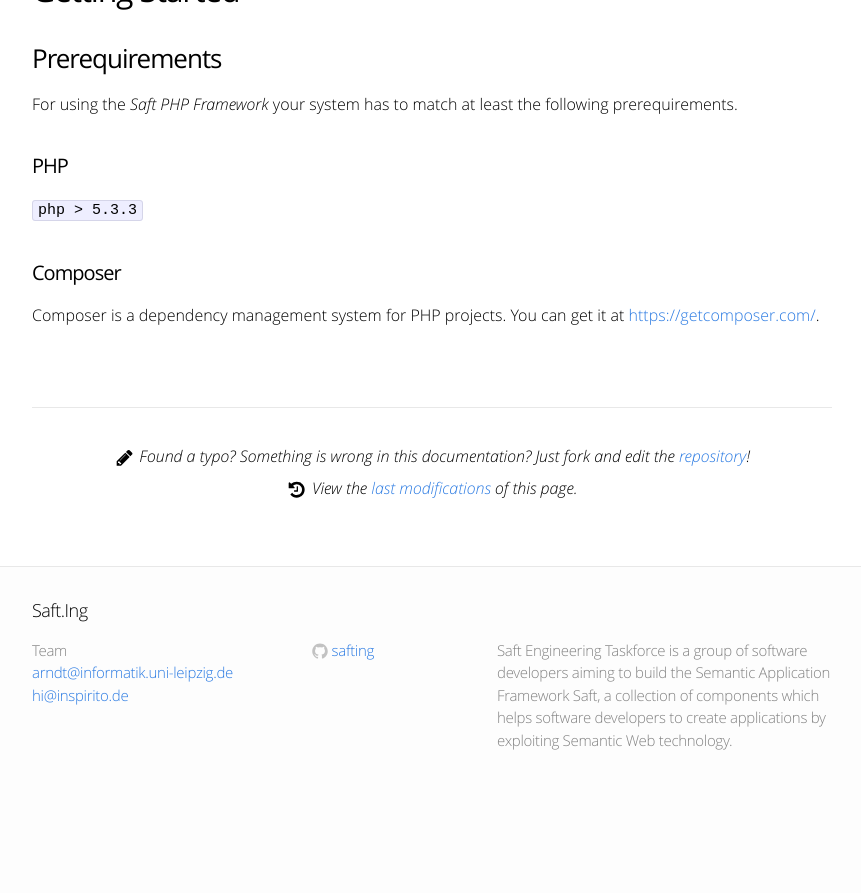
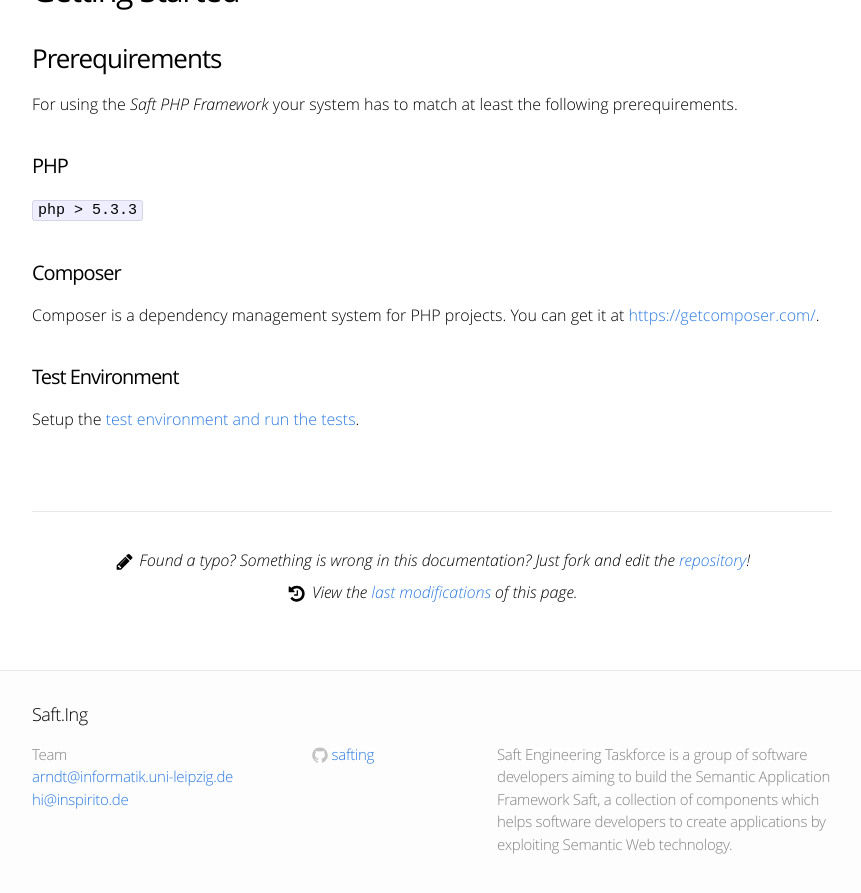
Before and after one commit to SaftIng/safting.github.io, a Jekyll site: the page built from doc/phpframework/index.md, in a window 1280 px wide and 900 px high, scrolled down 1071 px. Shown: the top 893 px of the window, without its empty margins (208-1069 px from the left). Built offline with Jekyll 4.4.1, drawn with Linux system fonts in a browser that asks for light colours; before the commit the page ends 1867 px from its top, so only the background shows below that.

Commit message:
Add test docu to menu structure

```diff
--- a/doc/phpframework/index.md
+++ b/doc/phpframework/index.md
@@ -41,3 +41,7 @@ For using the _Saft PHP Framework_ your system has to match at least the followi
 
 Composer is a dependency management system for PHP projects.
 You can get it at [https://getcomposer.com/](https://getcomposer.org/).
+
+#### Test Environment
+
+Setup the [test environment and run the tests](test).
```
Also changed, not shown: doc/phpframework/test.md (+1 -1 lines).
